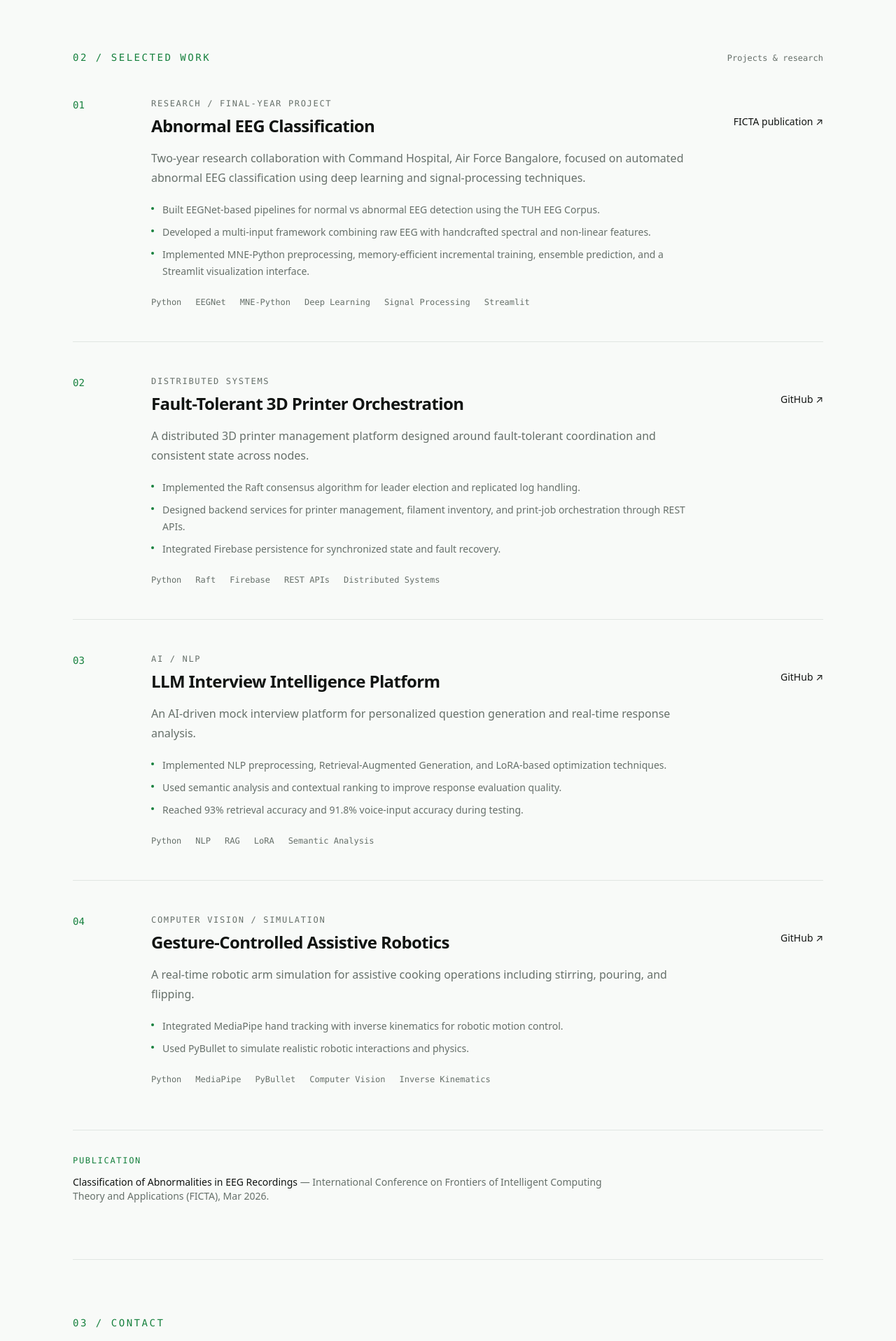
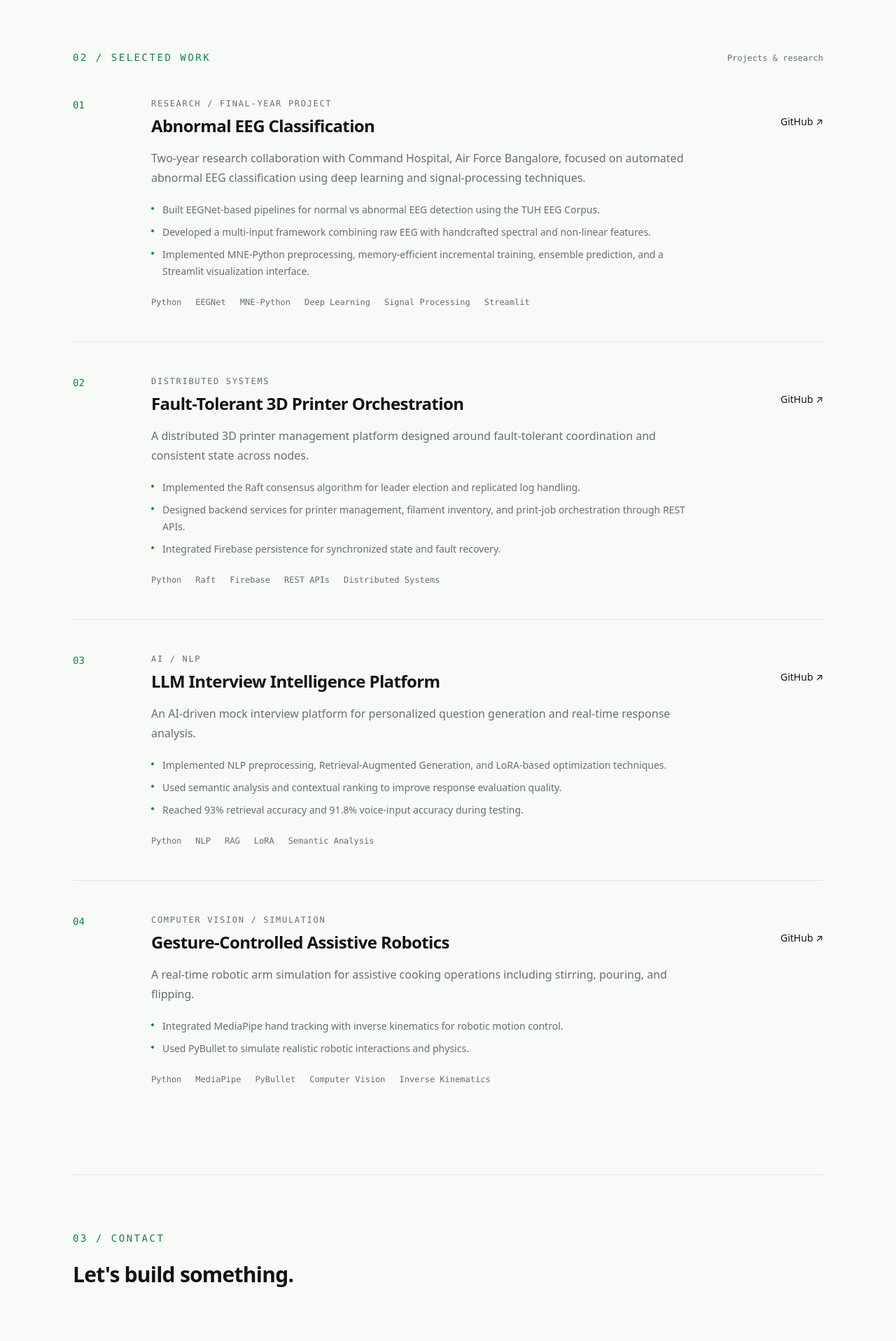
Before and after one commit to harshitabatta/Portfolio, a Next.js app: page / in a window 1280 px wide. Shown: the part 1450-3367 px from the top of the page at 70% size. Built offline with nearby package versions, Linux system fonts and the light colour scheme.

Commit message:
refine: remove standalone publication block

```diff
--- a/src/app/page.tsx
+++ b/src/app/page.tsx
@@ -7,8 +7,7 @@ const experiences = [
     previousRole: "Software Engineer Intern",
     period: "Jan 2026 — Present",
     location: "Mumbai, India",
-    description:
-      "Building and optimizing backend services for enterprise applications, with a focus on APIs, data, reliability, and production engineering.",
+    description: "Building and optimizing backend services for enterprise applications, with a focus on APIs, data, reliability, and production engineering.",
     technologies: ["Python", "Django", "REST APIs", "MySQL", "Redis", "Elasticsearch", "Docker", "CI/CD"],
   },
   {
@@ -16,8 +15,7 @@ const experiences = [
     role: "Data Analytics & AI Intern",
     period: "Jun 2025 — Aug 2025",
     location: "Kanpur, India",
-    description:
-      "Completed a six-week internship and project work in Data Analytics using AI.",
+    description: "Completed a six-week internship and project work in Data Analytics using AI.",
     technologies: ["Data Analytics", "AI"],
   },
 ];
@@ -27,23 +25,21 @@ const projects = [
     number: "01",
     title: "Abnormal EEG Classification",
     type: "Research / Final-year project",
-    description:
-      "Two-year research collaboration with Command Hospital, Air Force Bangalore, focused on automated abnormal EEG classification using deep learning and signal-processing techniques.",
+    description: "Two-year research collaboration with Command Hospital, Air Force Bangalore, focused on automated abnormal EEG classification using deep learning and signal-processing techniques.",
     details: [
       "Built EEGNet-based pipelines for normal vs abnormal EEG detection using the TUH EEG Corpus.",
       "Developed a multi-input framework combining raw EEG with handcrafted spectral and non-linear features.",
       "Implemented MNE-Python preprocessing, memory-efficient incremental training, ensemble prediction, and a Streamlit visualization interface.",
     ],
     technologies: ["Python", "EEGNet", "MNE-Python", "Deep Learning", "Signal Processing", "Streamlit"],
-    linkLabel: "FICTA publication ↗",
-    link: "#publication",
+    linkLabel: "GitHub ↗",
+    link: "https://github.com/harshitabatta",
   },
   {
     number: "02",
     title: "Fault-Tolerant 3D Printer Orchestration",
     type: "Distributed systems",
-    description:
-      "A distributed 3D printer management platform designed around fault-tolerant coordination and consistent state across nodes.",
+    description: "A distributed 3D printer management platform designed around fault-tolerant coordination and consistent state across nodes.",
     details: [
       "Implemented the Raft consensus algorithm for leader election and replicated log handling.",
       "Designed backend services for printer management, filament inventory, and print-job orchestration through REST APIs.",
@@ -57,8 +53,7 @@ const projects = [
     number: "03",
     title: "LLM Interview Intelligence Platform",
     type: "AI / NLP",
-    description:
-      "An AI-driven mock interview platform for personalized question generation and real-time response analysis.",
+    description: "An AI-driven mock interview platform for personalized question generation and real-time response analysis.",
     details: [
       "Implemented NLP preprocessing, Retrieval-Augmented Generation, and LoRA-based optimization techniques.",
       "Used semantic analysis and contextual ranking to improve response evaluation quality.",
@@ -72,8 +67,7 @@ const projects = [
     number: "04",
     title: "Gesture-Controlled Assistive Robotics",
     type: "Computer vision / Simulation",
-    description:
-      "A real-time robotic arm simulation for assistive cooking operations including stirring, pouring, and flipping.",
+    description: "A real-time robotic arm simulation for assistive cooking operations including stirring, pouring, and flipping.",
     details: [
       "Integrated MediaPipe hand tracking with inverse kinematics for robotic motion control.",
       "Used PyBullet to simulate realistic robotic interactions and physics.",
@@ -150,13 +144,9 @@ export default function Home() {
                   </ul>
                   <div className="mt-6 flex flex-wrap gap-x-5 gap-y-2 font-mono text-xs text-muted">{project.technologies.map((technology) => <span key={technology}>{technology}</span>)}</div>
                 </div>
-                <a href={project.link} target={project.link.startsWith("http") ? "_blank" : undefined} rel={project.link.startsWith("http") ? "noreferrer" : undefined} className="self-start text-sm transition-colors hover:text-accent lg:pt-6">{project.linkLabel}</a>
+                <a href={project.link} target="_blank" rel="noreferrer" className="self-start text-sm transition-colors hover:text-accent lg:pt-6">{project.linkLabel}</a>
               </article>
             ))}
-          </div>
-          <div id="publication" className="mt-4 border-t border-line pt-8 text-sm text-muted">
-            <span className="font-mono text-xs uppercase tracking-[0.14em] text-accent">Publication</span>
-            <p className="mt-3 max-w-3xl"><span className="font-medium text-ink">Classification of Abnormalities in EEG Recordings</span> — International Conference on Frontiers of Intelligent Computing Theory and Applications (FICTA), Mar 2026.</p>
           </div>
         </section>
 
```
